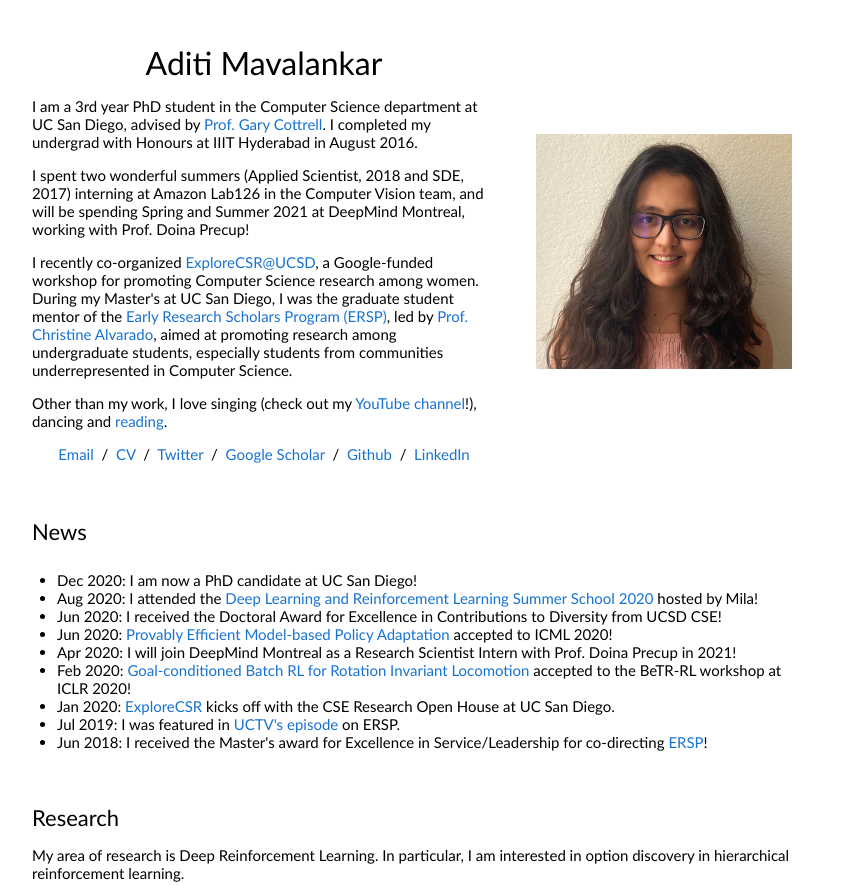
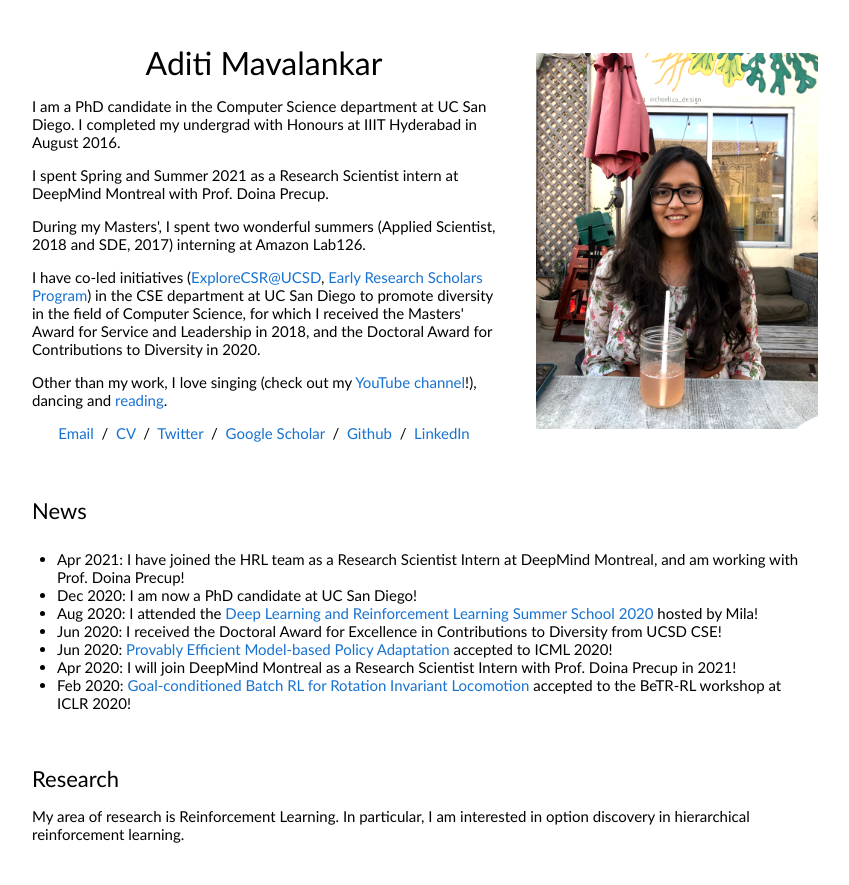
Before and after one commit to aditimavalankar/aditimavalankar.github.io, a plain HTML site: page index.html in a window 1280 px wide. Shown: the top 885 px of the page, without its empty margins (228-1077 px from the left). Drawn offline with Linux system fonts and the light colour scheme.

Commit message:
:recycle: minor updates

```diff
--- a/index.html
+++ b/index.html
@@ -17,7 +17,7 @@
   <meta name="viewport" content="width=device-width, initial-scale=1">
 
   <link rel="stylesheet" type="text/css" href="stylesheet.css">
-  <link rel="icon" type="image/png" href="images/dp.jpeg">
+  <link rel="icon" type="image/png" href="images/dp_new.jpeg">
 </head>
 
 <body>
@@ -31,15 +31,24 @@
                 <name>Aditi Mavalankar</name>
               </p>
 
-              <p>I am a 3rd year PhD student in the Computer Science department at UC San Diego,
-                advised by <a href="https://cseweb.ucsd.edu/~gary/">Prof. Gary Cottrell</a>.
+              <p>I am a PhD candidate in the Computer Science department at UC San Diego.
                 I completed my undergrad with Honours at IIIT Hyderabad in August 2016.
               </p>
               <p>
-                I spent two wonderful summers (Applied Scientist, 2018 and SDE, 2017) interning at Amazon Lab126 in the Computer Vision team,
-                and will be spending Spring and Summer 2021 at DeepMind Montreal, working with Prof. Doina Precup!
+                I spent Spring and Summer 2021 as a Research Scientist intern at DeepMind Montreal with
+                Prof. Doina Precup.
               </p>
               <p>
+                During my Masters', I spent two wonderful summers (Applied Scientist, 2018 and SDE, 2017)
+                interning at Amazon Lab126.
+              </p>
+              <p>
+                I have co-led initiatives (<a href="https://explorecsr.eng.ucsd.edu" target="_blank">ExploreCSR@UCSD</a>,
+                <a href="http://ersp.ucsd.edu" target="_blank">Early Research Scholars Program</a>) in the CSE department at
+                UC San Diego to promote diversity in the field of Computer Science, for which I received the Masters' Award for
+                Service and Leadership in 2018, and the Doctoral Award for Contributions to Diversity in 2020.
+              </p>
+              <!-- <p>
                 I recently co-organized <a href="https://explorecsr.eng.ucsd.edu" target="_blank">ExploreCSR@UCSD</a>,
                 a Google-funded workshop for promoting Computer Science research among women.
                 During my Master's at UC San Diego, I was the graduate student mentor of the
@@ -47,7 +56,7 @@
                 led by <a href="https://sites.google.com/a/eng.ucsd.edu/alvarado/"
                 target="_blank">Prof. Christine Alvarado</a>, aimed at promoting research among
                 undergraduate students, especially students from communities underrepresented in Computer Science.
-              </p>
+              </p> -->
               <p>
                 Other than my work, I love singing (check out my
                 <a href="https://www.youtube.com/channel/UCYs3hmXfrFdqZOvJK3PIU-w/videos" target="_blank">YouTube channel</a>!),
@@ -63,7 +72,7 @@
               </p>
             </td>
             <td style="padding:2.5%;width:40%;max-width:40%">
-              <a href="images/dp.jpeg"><img style="width:100%;max-width:100%" alt="profile photo" src="images/dp.jpeg" class="hoverZoomLink"></a>
+              <a href="images/dp_new.jpeg"><img style="width:110%;max-width:110%" alt="profile photo" src="images/dp_new.jpeg" class="hoverZoomLink"></a>
             </td>
           </tr>
         </tbody></table>
@@ -78,6 +87,11 @@
           <tr>
             <td style="padding-left:20px;padding-bottom:10px;width:100%;vertical-align:middle">
               <ul style="padding-left:20px;margin:5px">
+
+                <li>
+                  Apr 2021: I have joined the HRL team as a Research Scientist Intern
+                  at DeepMind Montreal, and am working with Prof. Doina Precup!
+                </li>
 
                 <li>
                   Dec 2020: I am now a PhD candidate at UC San Diego!
@@ -112,13 +126,13 @@
                   accepted to the BeTR-RL workshop at ICLR 2020!
                 </li>
 
-                <li>
+                <!-- <li>
                   Jan 2020: <a href="https://explorecsr.eng.ucsd.edu"
                   target="_blank">ExploreCSR</a>
                   kicks off with the CSE Research Open House at UC San Diego.
-                </li>
+                </li> -->
 
-                <li>
+                <!-- <li>
                   Jul 2019: I was featured in <a href="https://youtu.be/D3bSsfRMNCg?t=267"
                   target="_blank">UCTV's episode</a> on ERSP.
                 </li>
@@ -127,7 +141,7 @@
                   Jun 2018: I received the Master's award for Excellence in Service/Leadership
                   for co-directing <a href="http://ersp.ucsd.edu"
                   target="_blank">ERSP</a>!
-                </li>
+                </li> -->
             </td>
           </tr>
         </tbody></table>
@@ -139,7 +153,7 @@
             <td>
               <heading>Research</heading>
               <p>
-                My area of research is Deep Reinforcement Learning. In particular, I am interested in option discovery in hierarchical
+                My area of research is Reinforcement Learning. In particular, I am interested in option discovery in hierarchical
                 reinforcement learning.
               </p>
             </td>
@@ -253,6 +267,9 @@
               <img src="images/UCSD_CSE_Logo.png">
             </td>
             <td width="75%" valign="center">
+              Graduate Teaching Assistant, CSE251B: Neural Networks and Pattern Recognition, Winter 2021
+              <br>
+              <br>
               <a href="http://cseweb.ucsd.edu/classes/fa20/cse250A-a/" target="_blank">Graduate Teaching Assistant, CSE250A: Principles of AI: Probabilistic Reasoning and Decision-Making, Fall 2020</a>
               <br>
               <br>
```
Also changed, not shown: images/dp_new.jpeg (added).
